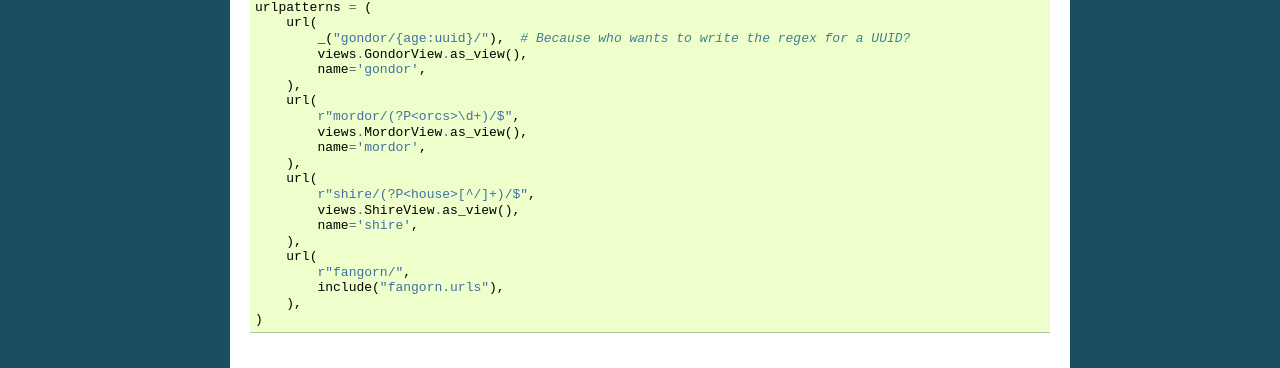
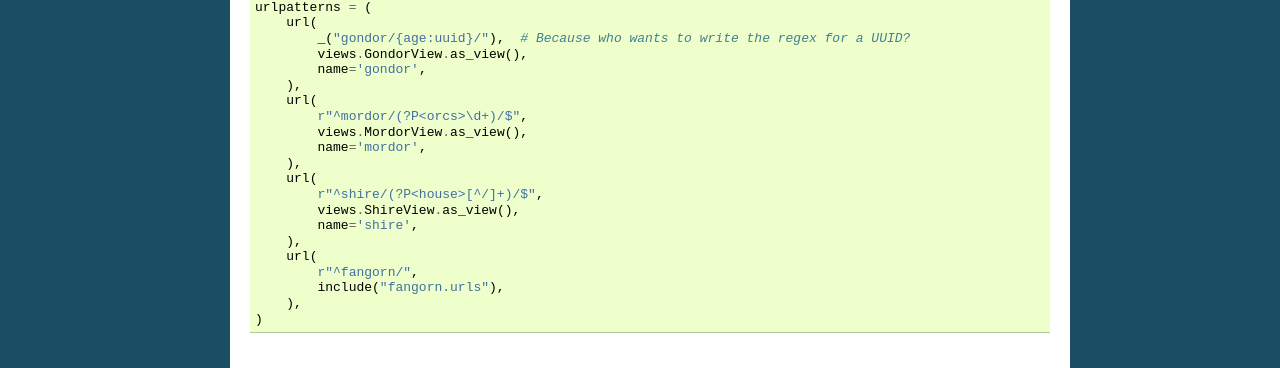
Before and after one commit to wlonk/django_url_bits, a Sphinx documentation site: the page built from docs/usage.rst, in a window 1280 px wide. Shown: the part 722-1090 px from the top of the page. Built offline with Sphinx 7.4.7, drawn with Linux system fonts in a browser that asks for light colours.

```diff
--- a/docs/usage.rst
+++ b/docs/usage.rst
@@ -52,17 +52,17 @@ So, of course, you can mix-and-match if you need:
             name='gondor',
         ),
         url(
-            r"mordor/(?P<orcs>\d+)/$",
+            r"^mordor/(?P<orcs>\d+)/$",
             views.MordorView.as_view(),
             name='mordor',
         ),
         url(
-            r"shire/(?P<house>[^/]+)/$",
+            r"^shire/(?P<house>[^/]+)/$",
             views.ShireView.as_view(),
             name='shire',
         ),
         url(
-            r"fangorn/",
+            r"^fangorn/",
             include("fangorn.urls"),
         ),
     )
```
